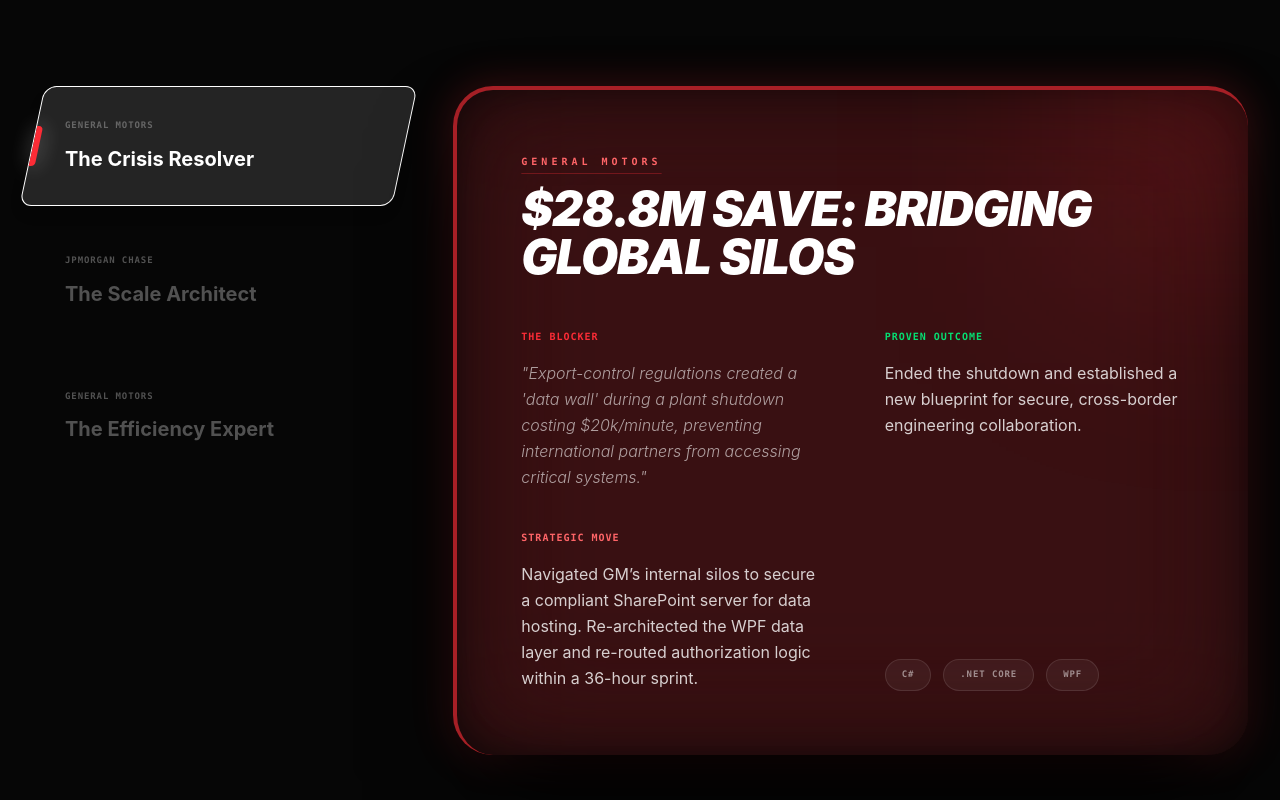
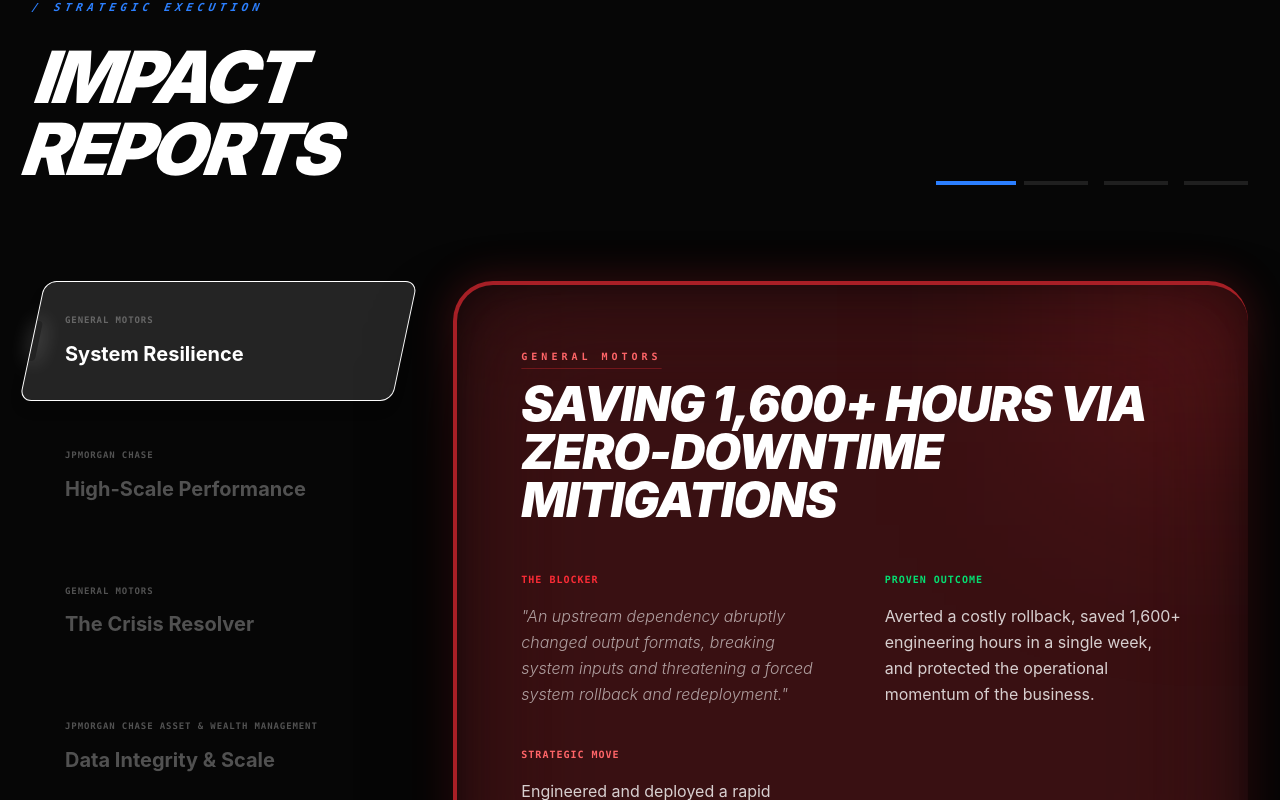
Before and after one commit to wcouturiaux/portfolio, a React app: page / in a window 1280 px wide. Shown: the part 1480-2280 px from the top of the page. Built offline with nearby package versions, Linux system fonts and the light colour scheme; the HTML template or start-up script is replaced by a standard one.

Commit message:
feat(portfolio): sync impact metrics with updated project data
- Updated project arrays in constants.jsx with new headlines and colors
- Realigned impact metrics to perfectly map 1:1 with the 4 updated projects

```diff
--- a/src/constants.jsx
+++ b/src/constants.jsx
@@ -1,40 +1,51 @@
-import { Zap, Users, Activity } from 'lucide-react';
+import { Zap, Database, Clock, Activity } from 'lucide-react';
 
 export const metrics = [
+  { label: '1,600+', sub: 'Eng Hours Saved', icon: <Clock className="text-purple-500" /> },
+  { label: '85%', sub: 'Load Time Reduction', icon: <Activity className="text-blue-500" /> },
   { label: '$20K/Min', sub: 'Saved during GM shutdown', icon: <Zap className="text-red-500" /> },
-  { label: '300K+', sub: 'Users at JPMC Scale', icon: <Users className="text-blue-500" /> },
-  { label: '83%', sub: 'API Overhead Reduction', icon: <Activity className="text-green-500" /> }
+  { label: '3,500+', sub: 'Positions Automated', icon: <Database className="text-green-500" /> }
 ];
 
 export const projects = [
   {
+    title: "System Resilience",
+    company: "General Motors",
+    headline: "Saving 1,600+ Hours via Zero-Downtime Mitigations",
+    problem: "An upstream dependency abruptly changed output formats, breaking system inputs and threatening a forced system rollback and redeployment.",
+    action: "Engineered and deployed a rapid intermediate data converter to keep operations live while natively refactoring the core architecture.",
+    result: "Averted a costly rollback, saved 1,600+ engineering hours in a single week, and protected the operational momentum of the business.",
+    tags: [".NET", "Python", "System Architecture", "Integration"],
+    cardColor: "purple-500"
+  },
+  {
+    title: "High-Scale Performance",
+    company: "JPMorgan Chase",
+    headline: "Cutting Reporting Load Times From 7s to Under 1s",
+    problem: "Legacy internal reporting workflows suffered from slow UI load times and database memory spikes due to heavy unmanaged record sets.",
+    action: "Designed a configuration-driven Spring Boot backend API and refactored frontend state handling to optimize data delivery and UI rendering.",
+    result: "Achieved an 85% reduction in page load times, drastically improving responsiveness for internal tool users at scale.",
+    tags: ["Java", "Spring Boot", "Angular", "Performance"],
+    cardColor: "blue-500"
+  },
+  {
     title: "The Crisis Resolver",
     company: "General Motors",
-    headline: "$28.8M Save: Bridging Global Silos",
-    problem: "Export-control regulations created a 'data wall' during a plant shutdown costing $20k/minute, preventing international partners from accessing critical systems.",
-    action: "Navigated GM’s internal silos to secure a compliant SharePoint server for data hosting. Re-architected the WPF data layer and re-routed authorization logic within a 36-hour sprint.",
+    headline: "$28.8M Save: Bridging Global Silos & Resolving Plant Shutdowns",
+    problem: "Regulatory 'data walls' during a $20k/minute plant shutdownblocked international engineering teams from accessing critical systems.",
+    action: "Rolled up my sleeves to navigate internal silos, secured a compliant data hosting environment, and re-engineered legacy layers to unblock cross-border collaboration.",
     result: "Ended the shutdown and established a new blueprint for secure, cross-border engineering collaboration.",
     tags: ["C#", ".NET Core", "WPF"],
     cardColor: "red-500"
   },
   {
-    title: "The Scale Architect",
-    company: "JPMorgan Chase",
-    headline: "7s to <1s: High-Velocity Data Management",
-    problem: "Legacy manager reporting workflows suffered from 7-second UI load times and RDS memory spikes due to massive, unmanaged record sets.",
-    action: "Designed a configuration-driven Spring Boot purge API and refactored RxJS observables to serve UI placeholders while photo APIs resolved.",
-    result: "Achieved an 85% reduction in load times for 60,000+ managers, scaling to a 300,000+ employee application.",
-    tags: ["Spring Boot", "Angular", "RxJS", "Data Strategy"],
-    cardColor: "blue-500"
-  },
-  {
-    title: "The Efficiency Expert",
-    company: "General Motors",
-    headline: "8min to <1min: Part Number Extraction",
-    problem: "Manual ECU part number extraction was a multi-day process, taking over 8 minutes per vehicle scan with significant error risk.",
-    action: "Automated the extraction workflow using Python and Selenium, bypassing legacy system API limitations.",
-    result: "Reclaimed 2+ hours per day during release cycles and eliminated manual configuration errors.",
-    tags: ["Python", "Selenium", "Automation"],
+    title: "Data Integrity & Scale",
+    company: "JPMorgan Chase Asset & Wealth Management",
+    headline: "Automating 3,500+ Daily Positions Across 71 Accounts",
+    problem: "Teams manually reconciled 71 distinct accounts and sifted through nearly 3,500 records daily to catch position breaks.",
+    action: "Engineered reconciliation workflow as part of a massive initiative to unify distributed financial records into a reliable source of truth.",
+    result: "Automated massive manual tracking efforts, established high-precision data integrity, and ensured absolute transactional accuracy at scale.",
+    tags: ["Java", "Spring Boot", "React", "Data Strategy"],
     cardColor: "green-500"
   }
 ];
```
